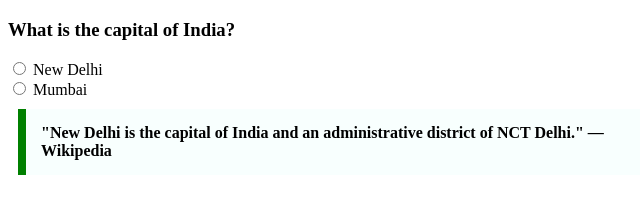
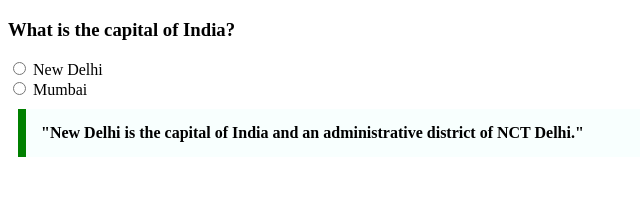
Before and after one commit to acciojob/trivia-Ishikaverma2317, a website: page main.html in a window 1280 px wide. Shown: the whole page, without its empty margins (0-640 px from the left). Drawn offline with Linux system fonts and the light colour scheme.

Commit message:
created a submission

```diff
--- a/main.html
+++ b/main.html
@@ -26,9 +26,8 @@
   Mumbai
 </label>
 
-<blockquote>
+<blockquote cite="https://en.wikipedia.org/wiki/New_Delhi">
   "New Delhi is the capital of India and an administrative district of NCT Delhi."
-  — Wikipedia
 </blockquote>
 
 </body>
```
